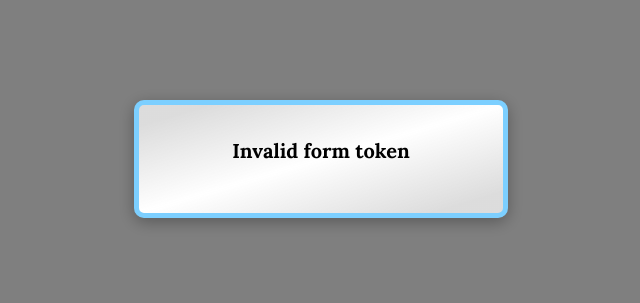
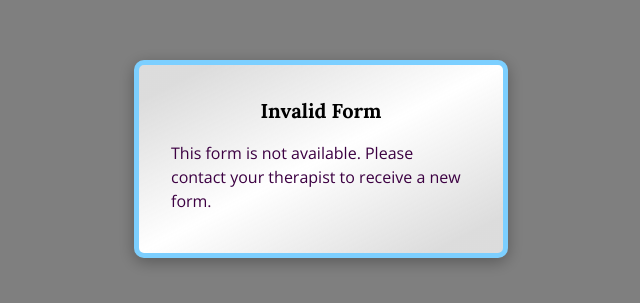
Before and after one commit to SasanTazayoni/integrate-therapy-form-manager, a React (Vite) app: page /integrate-therapy-form-manager/BECKS/1 in a window 1280 px wide. Shown: the part 241-544 px from the top of the page, without its empty margins (319-959 px from the left). Built offline with nearby package versions, Linux system fonts and the light colour scheme; no server answers.

Commit message:
Simplify InvalidTokenModal with static content

```diff
--- a/src/components/modals/InvalidTokenModal.tsx
+++ b/src/components/modals/InvalidTokenModal.tsx
@@ -1,15 +1,7 @@
 import { useEffect, useRef } from "react";
 import Modal from "../Modal";
 
-type Props = {
-  title?: string;
-  message: string;
-};
-
-export default function InvalidTokenModal({
-  title = "Invalid form token",
-  message,
-}: Props) {
+export default function InvalidTokenModal() {
   const headingRef = useRef<HTMLHeadingElement>(null);
 
   useEffect(() => {
@@ -28,10 +20,11 @@ export default function InvalidTokenModal({
         tabIndex={-1}
         ref={headingRef}
       >
-        {title}
+        Invalid Form
       </h2>
       <p id="invalid-token-desc" className="mb-2 text-left">
-        {message}
+        This form is not available. Please contact your therapist to receive a
+        new form.
       </p>
     </Modal>
   );
```
